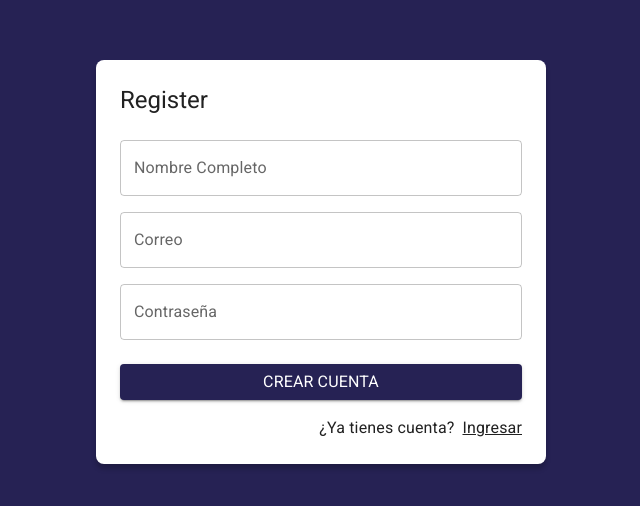
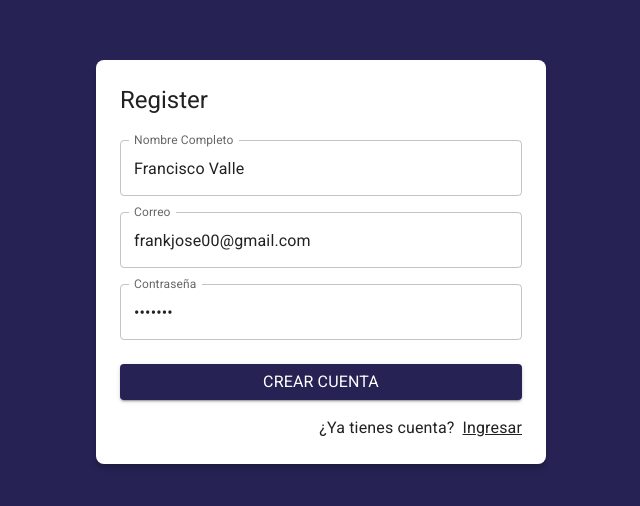
Before and after one commit to C3SC0-V4113/Journal-App, a React (Vite) app: page /auth/register in a window 1280 px wide. Shown: the part 138-644 px from the top of the page, without its empty margins (319-959 px from the left). Built offline with nearby package versions, Linux system fonts and the light colour scheme; no server answers.

Commit message:
adding form hook to register

```diff
--- a/src/auth/pages/RegisterPage.jsx
+++ b/src/auth/pages/RegisterPage.jsx
@@ -2,11 +2,25 @@ import { Button, Grid, Link, TextField, Typography } from "@mui/material";
 import { Link as RouterLink } from "react-router-dom";
 
 import { AuthLayout } from "../layout";
+import { useForm } from "../../hooks";
+
+const formData = {
+  email: "frankjose00@gmail.com",
+  password: "1234546",
+  displayName: "Francisco Valle",
+};
 
 export const RegisterPage = () => {
+  const { email, password, displayName, onInputChange, formState } =
+    useForm(formData);
+
+  const onSubmit = (event) => {
+    event.preventDefault();
+    console.log(formState);
+  };
   return (
     <AuthLayout title="Register">
-      <form>
+      <form onSubmit={onSubmit}>
         <Grid container>
           <Grid item xs={12} sx={{ marginTop: 2 }}>
             <TextField
@@ -14,6 +28,9 @@ export const RegisterPage = () => {
               type="text"
               placeholder="John Doe"
               fullWidth
+              name="displayName"
+              value={displayName}
+              onChange={onInputChange}
             />
           </Grid>
           <Grid item xs={12} sx={{ marginTop: 2 }}>
@@ -22,6 +39,9 @@ export const RegisterPage = () => {
               type="email"
               placeholder="mail@google.com"
               fullWidth
+              name="email"
+              value={email}
+              onChange={onInputChange}
             />
           </Grid>
           <Grid item xs={12} sx={{ marginTop: 2 }}>
@@ -30,11 +50,14 @@ export const RegisterPage = () => {
               type="password"
               placeholder="contraseña"
               fullWidth
+              name="password"
+              value={password}
+              onChange={onInputChange}
             />
           </Grid>
           <Grid container spacing={2} sx={{ marginBottom: 2, marginTop: 1 }}>
             <Grid item xs={12}>
-              <Button variant="contained" fullWidth>
+              <Button type="submit" variant="contained" fullWidth>
                 <Typography>Crear cuenta</Typography>
               </Button>
             </Grid>
```
